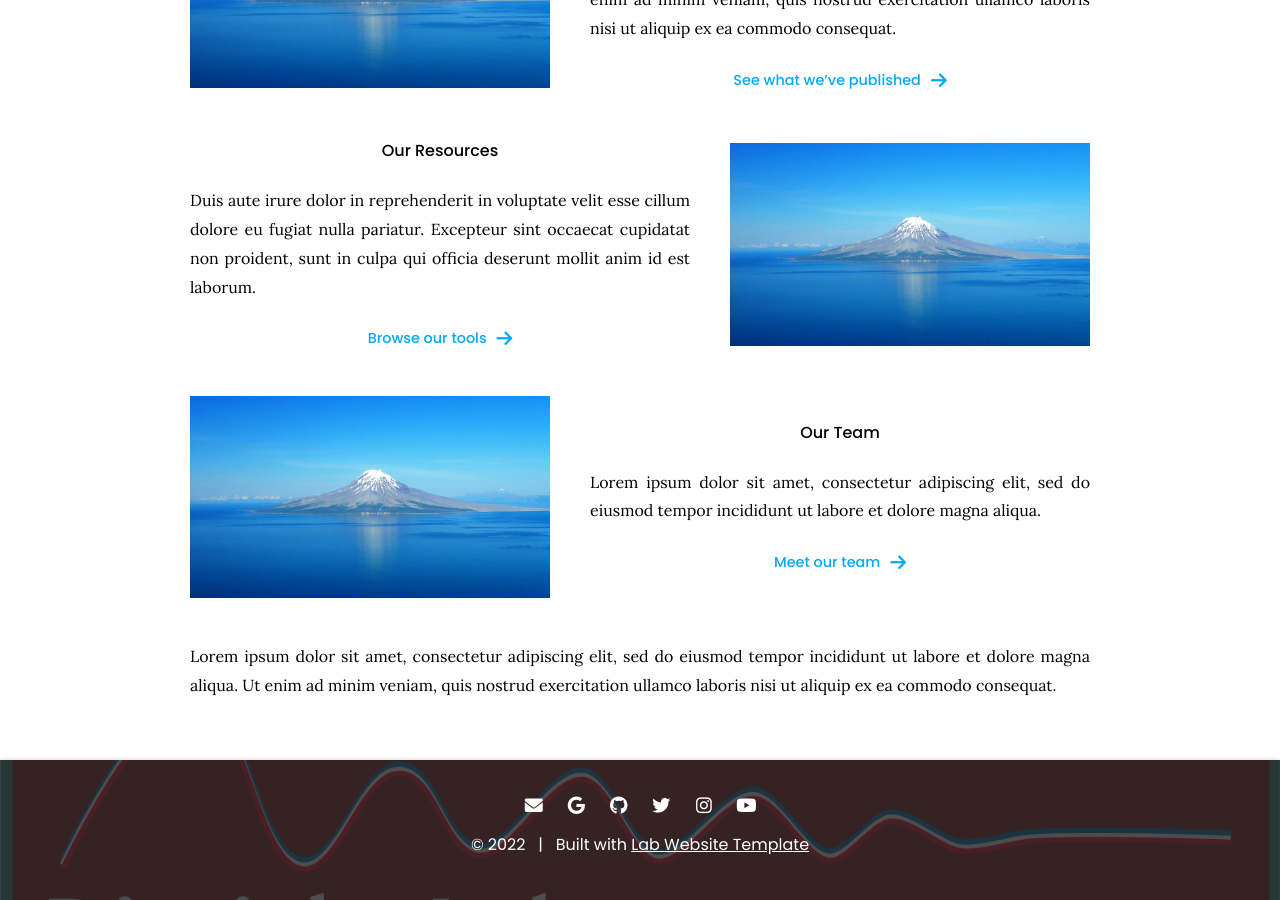
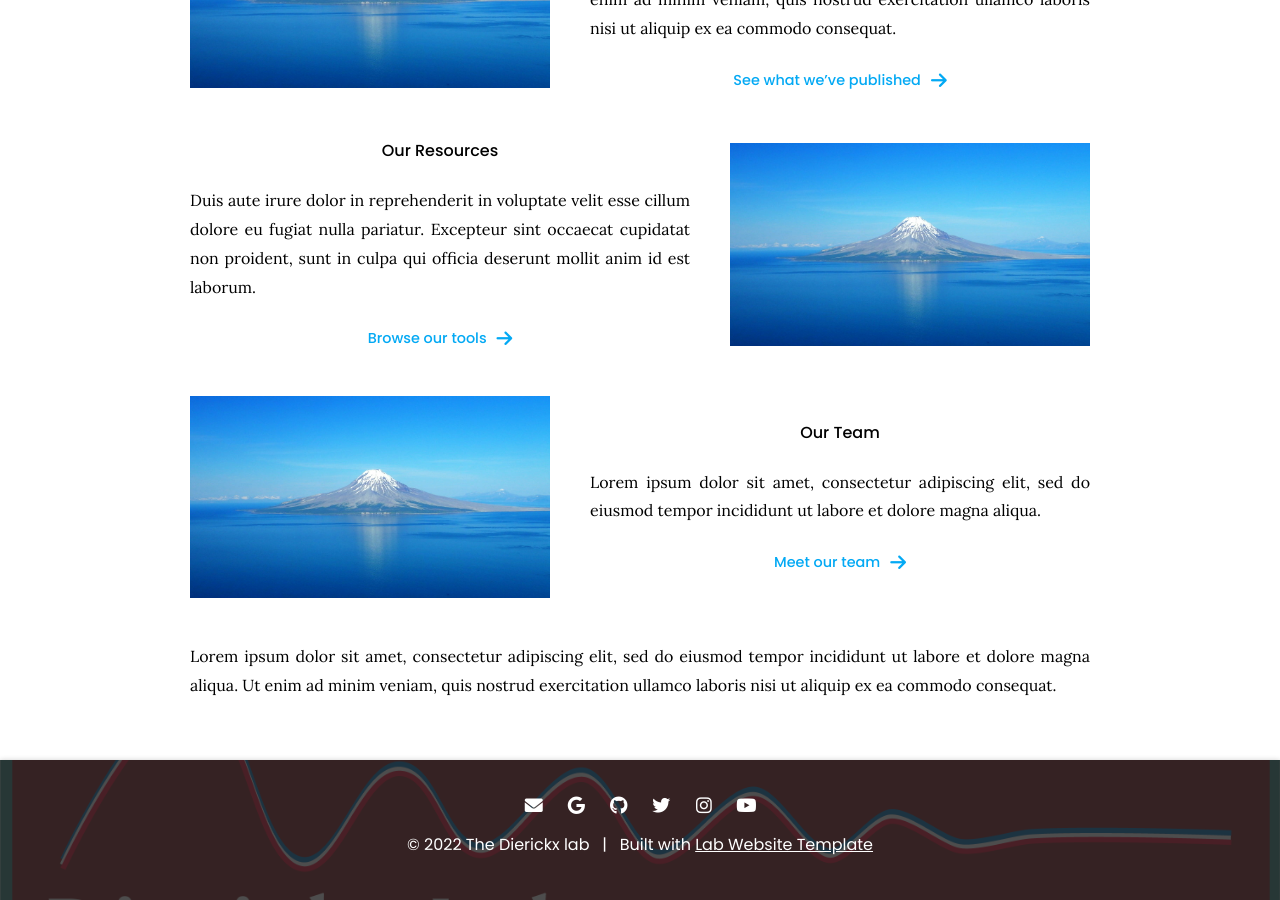
Before and after one commit to theDierickxLab/theDierickxLab, a Jekyll site: the page built from index.md, in a window 1280 px wide and 900 px high, scrolled down 973 px. Built offline with Jekyll 4.4.1, drawn with Linux system fonts in a browser that asks for light colours.

Commit message:
Update _config.yaml

```diff
--- a/_config.yaml
+++ b/_config.yaml
@@ -1,9 +1,9 @@
 ### basic settings
 
 # site properties and page defaults
-title:
+title: The Dierickx lab
 description: An easy-to-use, flexible website template for labs, with automatic citations, GitHub tag imports, pre-built components, and more.
-logo:
+logo: images/background.png
 header: images/background.png
 footer: images/background.png
 baseurl: /labpage
```
